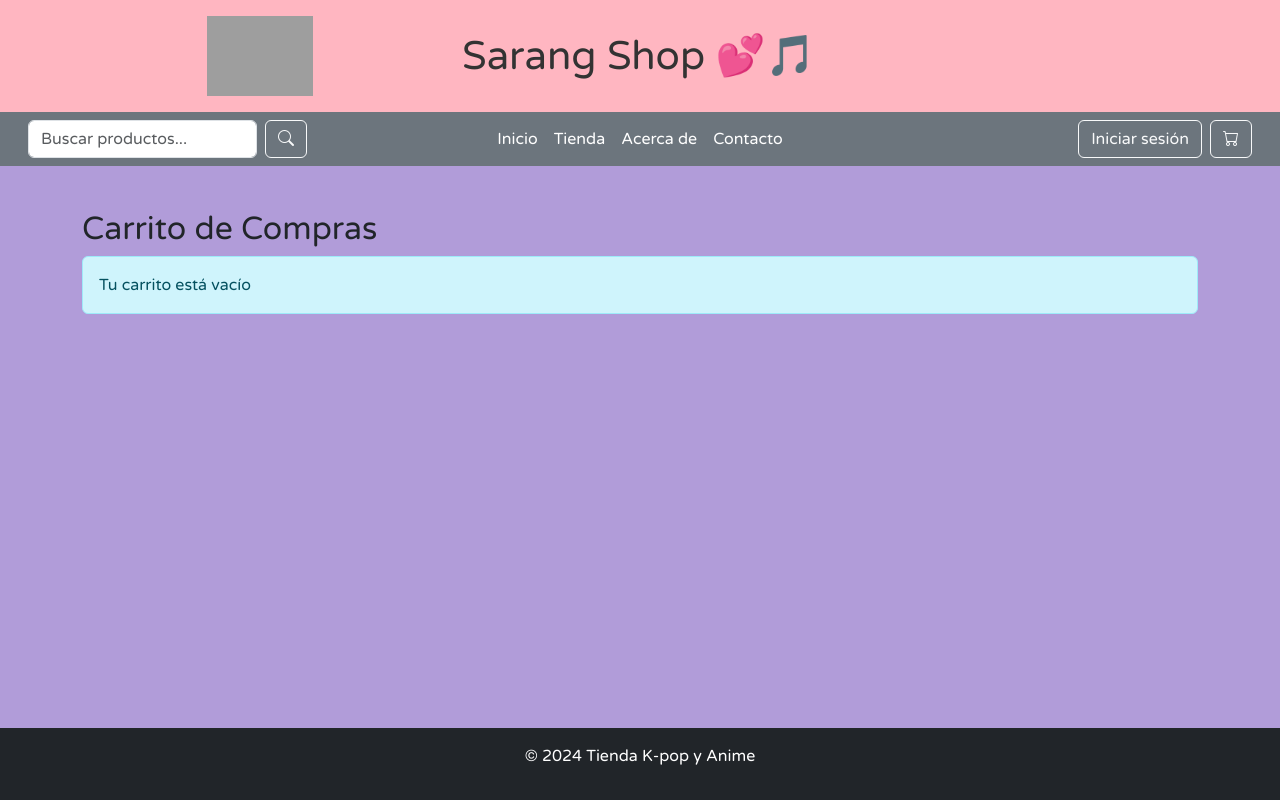
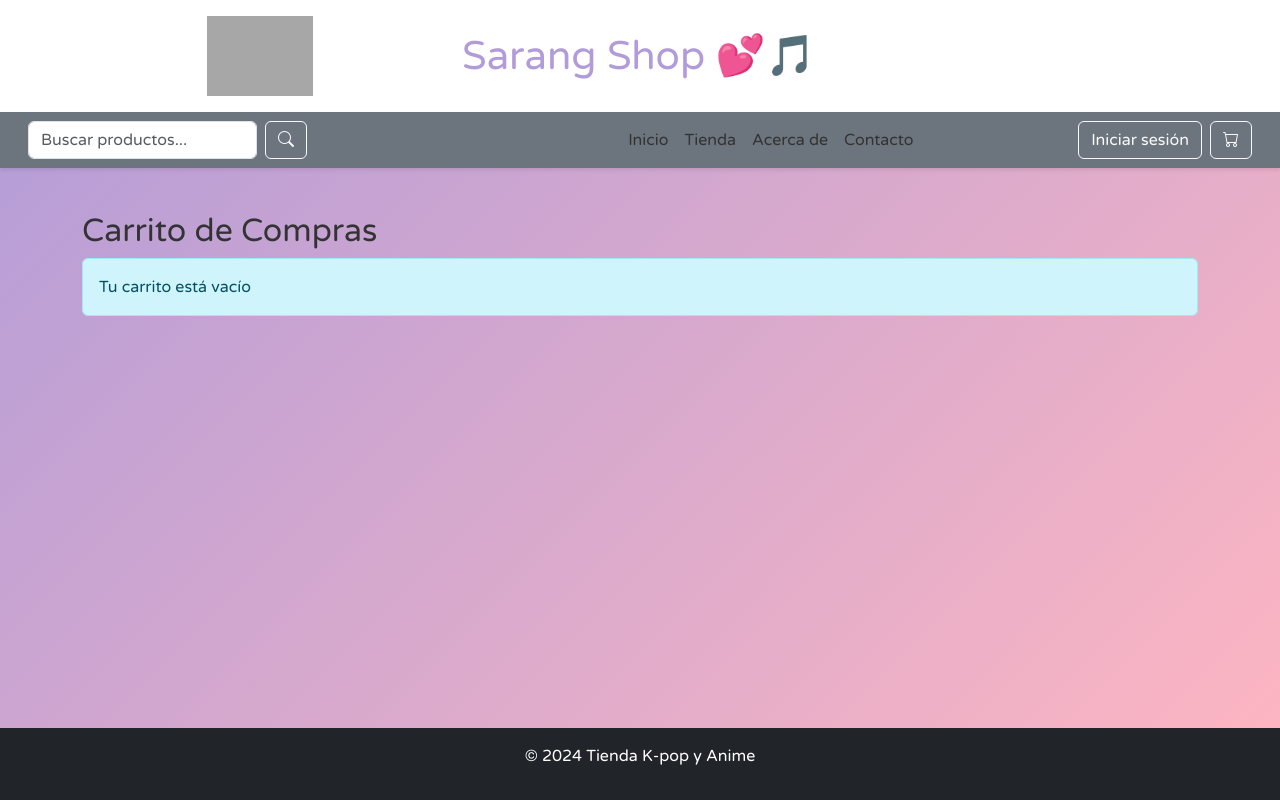
Before and after one commit to gvalenzuelac93/proyectoFinal-hito3, a React (Vite) app in the folder proyectofinal/: page /cart in a window 1280 px wide. Built offline with nearby package versions, Linux system fonts and the light colour scheme; grey boxes are pictures that could not be loaded.

Commit message:
cambios en css

```diff
--- a/proyectofinal/src/styles.css
+++ b/proyectofinal/src/styles.css
@@ -1,88 +1,95 @@
 body {
-    background-color: #B19CD9;
+  background: linear-gradient(135deg, #b19cd9, #ffb6c1);
   font-family: "Varela Round", sans-serif !important;
-
-
-  }
-
-
-  .navbar {
-    margin-bottom: 20px;
-  }
-
-  .card {
-    height: 100%;
-  }
-
-  .card-title {
-    font-size: 1.25rem;
-  }
-
-  .card-text {
-    color: #6c757d;
+  color: #333;
+  margin: 0;
 }
 
 .navbar {
+  background-color: rgba(255, 255, 255, 0.9);
+  margin-bottom: 20px;
+  box-shadow: 0 2px 4px rgba(0, 0, 0, 0.1);
   padding: 0.5rem 1rem;
 }
 
 .navbar-brand {
   font-size: 1.5rem;
   font-weight: bold;
+  color: #b19cd9 !important;
 }
 
 .navbar-brand img {
-    transition: transform 0.3s ease;
+  transition: transform 0.3s ease, opacity 0.3s ease;
+  opacity: 0.9;
 }
 
 .navbar-brand:hover img {
   transform: scale(1.1);
+  opacity: 1;
 }
-
 
 .nav-link {
   padding: 0.5rem 1rem;
-    transition: color 0.3s ease;
-    color: white;
+  transition: color 0.3s ease, text-shadow 0.3s ease;
+  color: #333 !important;
 }
 
 .nav-link:hover {
   color: #ffc107 !important;
+  text-shadow: 0 0 10px rgba(255, 193, 7, 0.5);
 }
 
+.card {
+  height: 100%;
+  background: #ffffff;
+  border-radius: 12px;
+  box-shadow: 0 4px 6px rgba(0, 0, 0, 0.1);
+  transition: transform 0.3s ease, box-shadow 0.3s ease;
+}
+
+.card:hover {
+  transform: translateY(-5px);
+  box-shadow: 0 6px 12px rgba(0, 0, 0, 0.15);
+}
+
+.card-title {
+  font-size: 1.5rem;
+  font-weight: bold;
+  color: #b19cd9;
+  margin-bottom: 0.5rem;
+}
+
+.card-text {
+  color: #6c757d;
+  line-height: 1.6;
+}
 
 .form-control:focus {
-    box-shadow: 0 0 0 0.2rem rgba(255, 193, 7, 0.25);
+  box-shadow: 0 0 0 0.2rem rgba(255, 193, 7, 0.5);
   border-color: #ffc107;
 }
 
-
 .dropdown-menu {
   border: none;
+  border-radius: 8px;
   box-shadow: 0 0.5rem 1rem rgba(0, 0, 0, 0.15);
 }
 
 .dropdown-item {
-    padding: 0.5rem 1rem;
-    transition: background-color 0.3s ease;
+  padding: 0.75rem 1.5rem;
+  font-size: 1rem;
+  transition: background-color 0.3s ease, color 0.3s ease;
 }
 
 .dropdown-item:hover {
-    background-color: #f8f9fa;
+  background-color: #b19cd9;
+  color: #ffffff;
 }
 
-@media (min-width: 992px) {
-  .navbar-nav {
-    position: absolute;
-    left: 50%;
-    transform: translateX(-50%);
-
-  }
-}
 .site-header {
-  background-color: #FFB6C1;
+  background-color: #ffffff;
   padding: 1rem 0;
-  box-shadow: 0 2px 4px rgba(0,0,0,0.1);
+  box-shadow: 0 2px 4px rgba(0, 0, 0, 0.1);
 }
 
 .logo-link {
@@ -92,18 +99,19 @@ body {
 
 .logo-img {
   max-height: 80px;
-  transition: transform 0.3s ease;
+  transition: transform 0.3s ease, opacity 0.3s ease;
+  opacity: 0.9;
 }
 
 .logo-img:hover {
   transform: scale(1.1);
+  opacity: 1;
 }
 
 .site-title {
   font-size: 2.5rem;
-  color: #333;
+  color: #b19cd9;
   margin: 0;
-
 }
 
 @media (max-width: 768px) {
@@ -124,12 +132,18 @@ body {
 }
 
 .mi-boton {
-  background-color: #B19CD9 !important;
-  color: black !important;
-  border-color: #F2F2F2 !important;
-  transition: background-color 0.3s ease!important;
+  background-color: #b19cd9 !important;
+  color: white !important;
+  border: 2px solid transparent;
+  padding: 0.8rem 1.6rem;
+  font-size: 1.1rem;
+  font-weight: bold;
+  border-radius: 12px;
+  text-transform: uppercase;
+  transition: background-color 0.3s ease, transform 0.3s ease;
 }
 
 .mi-boton:hover {
   background-color: #ffb6c1 !important;
+  transform: scale(1.05);
 }
```
Also changed, not shown: 1 other file (tests, documents, lock files or other folders). Lines whose indentation alone changed are shown as unchanged.
